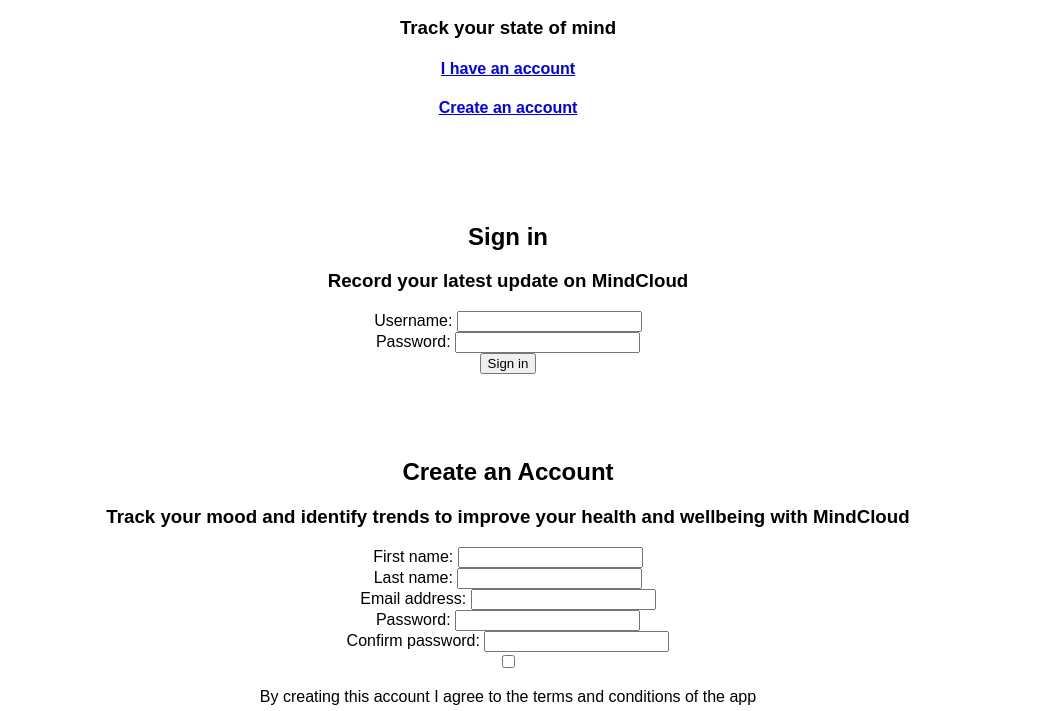
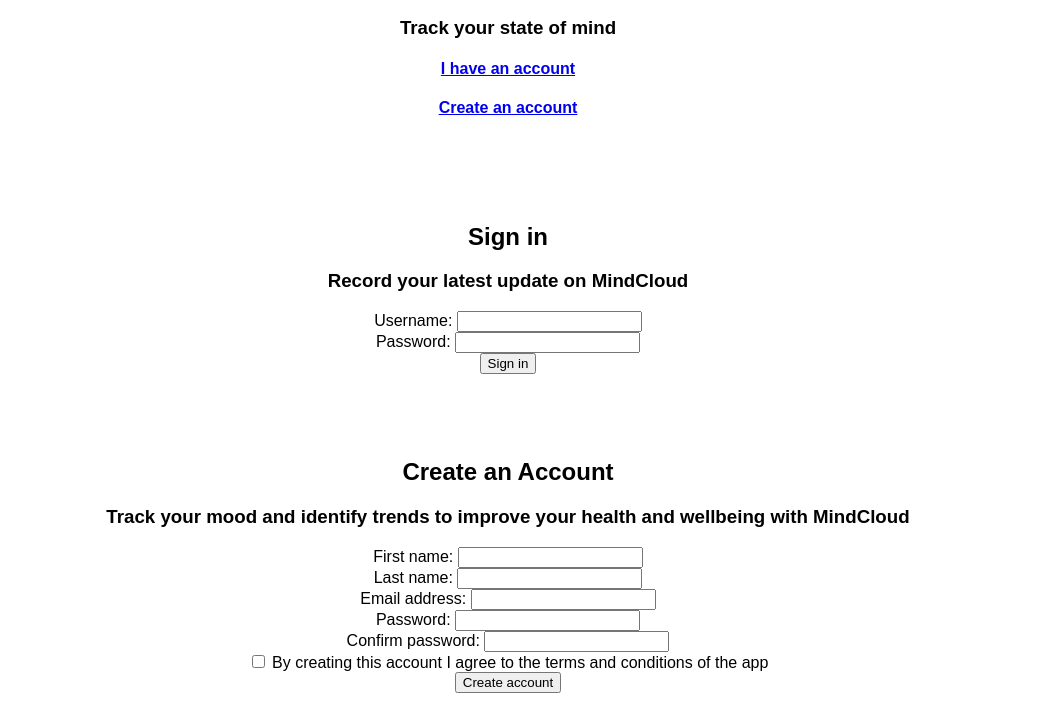
Before and after one commit to MattW-9393/MindCloud, a plain HTML site: page index.html in a window 1280 px wide. Shown: the part 241-952 px from the top of the page, without its empty margins (132-1187 px from the left). Drawn offline with Linux system fonts and the light colour scheme.

Commit message:
remove unnecessary elements to improve readability

```diff
--- a/index.html
+++ b/index.html
@@ -28,8 +28,8 @@
         </div>
 
         <!--Form for signing into app for existing users if = user selection = 'I have an Account'-->
-        <section id="sign-in-form">
-            <form action="#" method="POST">
+
+            <form action="#" method="POST" class="createAcc-login-form" id="sign-in-form">
                 <!--Logo-->
                 <h2>Sign in</h2>
                 <h3>Record your latest update on MindCloud</h3>
@@ -53,11 +53,11 @@
 
                 <!--Add Remember Sign in check box-->
             </form>
-        </section>
+
 
         <!--Form for Account Creation - JS DOM trigger to reveal if user selection = 'Create an Account'-->
-        <section id="create-acc-form">
-            <form action="" method="POST">
+
+            <form action="" method="POST" class="createAcc-login-form" id="create-acc-form">
                 <!--Logo-->
                 <h2>Create an Account</h2>
                 <h3>Track your mood and identify trends to improve your health and wellbeing with MindCloud</h3>
@@ -88,19 +88,21 @@
                 <section class="confirm-password">
                     <label for="conf-pass">Confirm password: </label>
                     <input type="password" name="" id="conf-pass" required>
+
                 </section>
 
                 <!--Accept T&C and Submit info-->
                 <section id="TC-agree">
                     <input type="checkbox" id="tAndC" name="tAndC" value="tAndC" required>
-                    <p>By creating this account I agree to the terms and conditions of the app</p>
+                    <label for="tAndC">By creating this account I agree to the terms and conditions of the app</label>
                 </section>
 
                  <section class="submit-button" id="create-acc-button">
                     <input type="submit" id="sign-in" value="Create account">
                 </section>
             </form>
-        </section>
+
+
     </main>
     <footer>
         <p>Copyright 2025</p>
```
